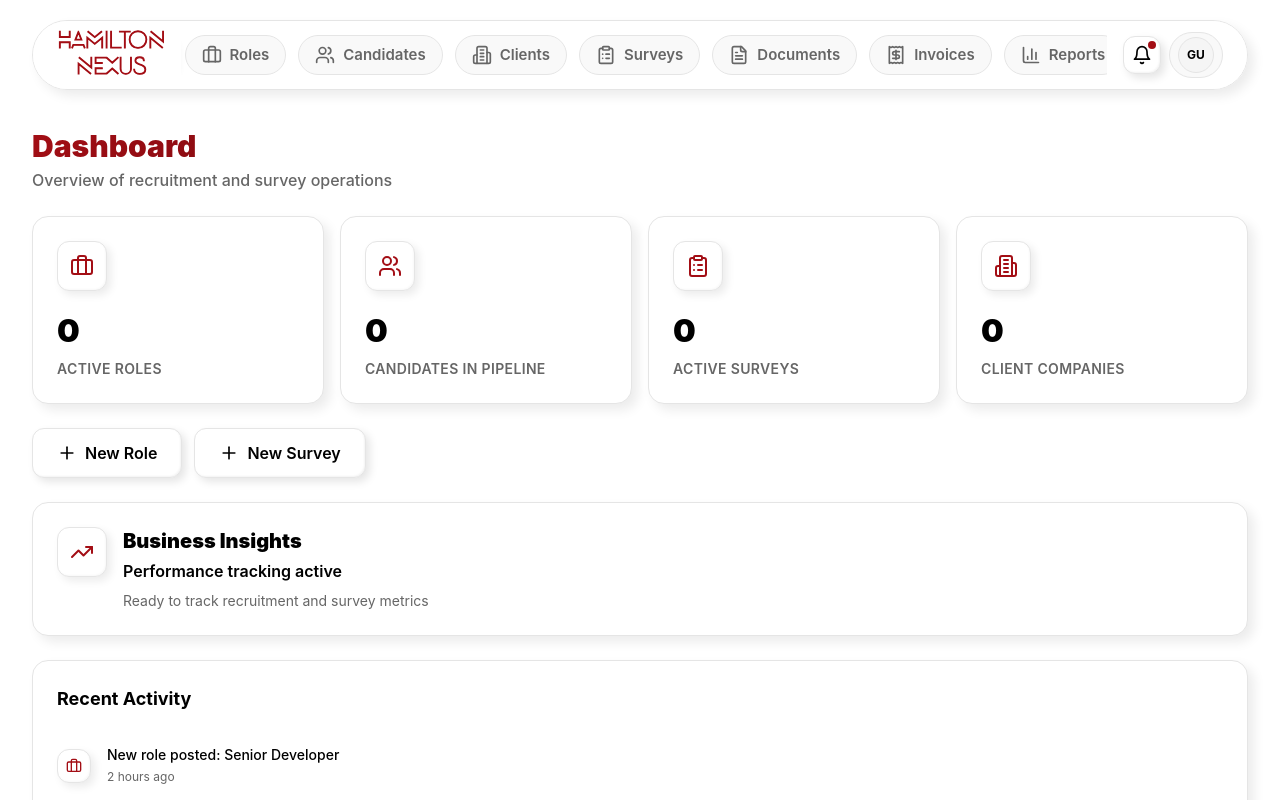
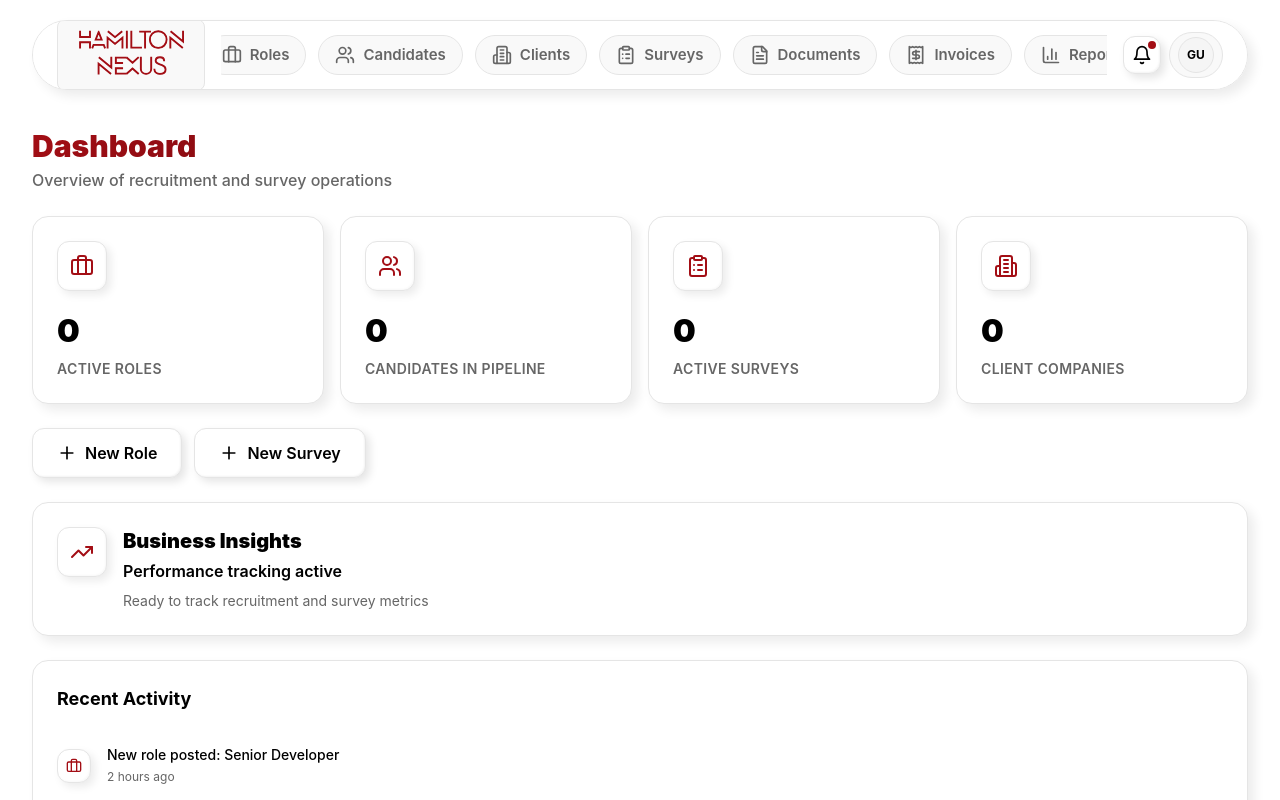
Before and after one commit to BuildMediaStrategies/FORGE-By-BuildMediaStrategies, a React (Vite) app: page / in a window 1280 px wide. Shown: the top 800 px of the page. Built offline with nearby package versions, Linux system fonts and the light colour scheme.

Commit message:
Updated PillNavigation.tsx

```diff
--- a/src/components/layout/PillNavigation.tsx
+++ b/src/components/layout/PillNavigation.tsx
@@ -29,7 +29,10 @@ export function PillNavigation({ activePage, onNavigate, userEmail, onLogout }:
     <nav className="fixed top-5 left-1/2 -translate-x-1/2 z-50 w-full px-2 sm:px-4">
       <div className="neumorphic-pill flex items-center justify-between px-3 sm:px-6 h-[70px] max-w-[95vw] mx-auto overflow-x-auto">
         <div className="flex items-center flex-shrink-0">
-          <div className="flex flex-col items-center leading-none">
+          <button
+            onClick={() => onNavigate('dashboard')}
+            className="flex flex-col items-center leading-none hover:opacity-80 transition-opacity cursor-pointer"
+          >
             <span
               className="text-[20px] sm:text-[24px] uppercase tracking-tighter"
               style={{
@@ -53,7 +56,7 @@ export function PillNavigation({ activePage, onNavigate, userEmail, onLogout }:
             >
               NEXUS
             </span>
-          </div>
+          </button>
         </div>
 
         <div className="flex items-center gap-1 sm:gap-2 lg:gap-3 overflow-x-auto flex-1 justify-center mx-2 sm:mx-4">
```
